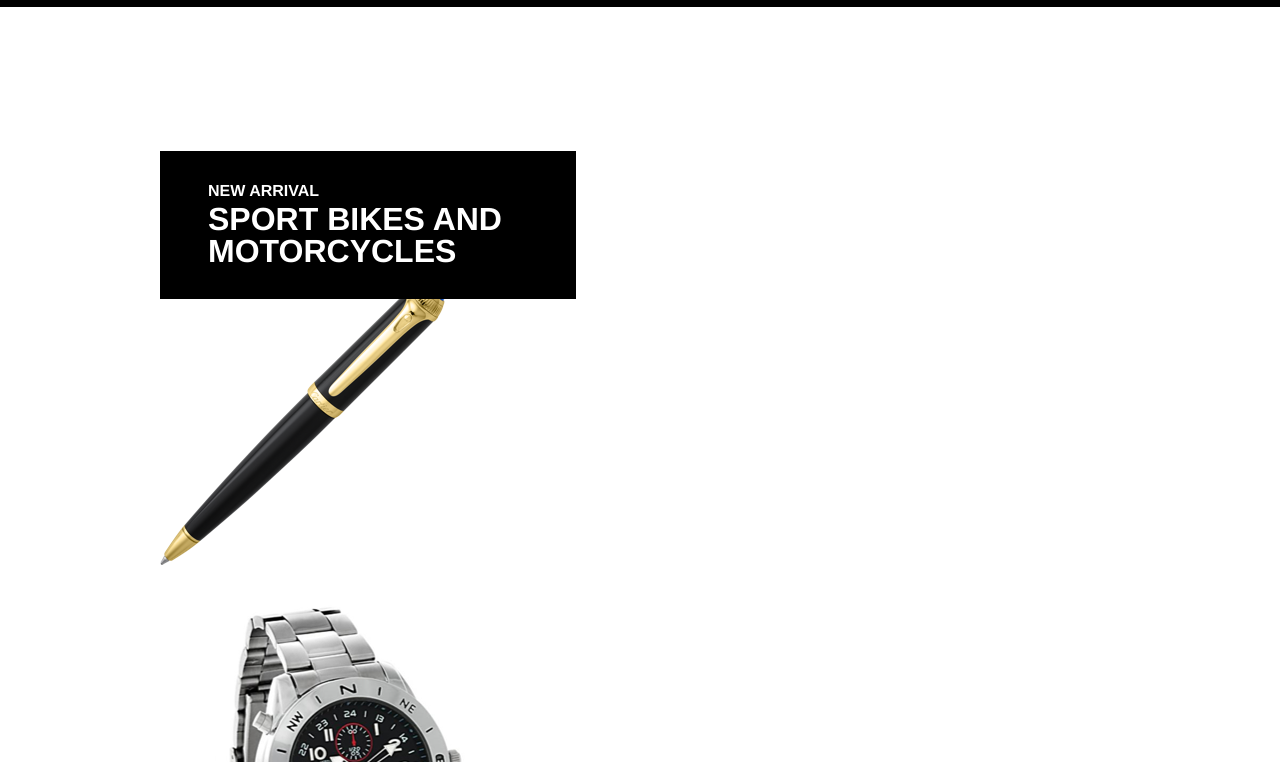
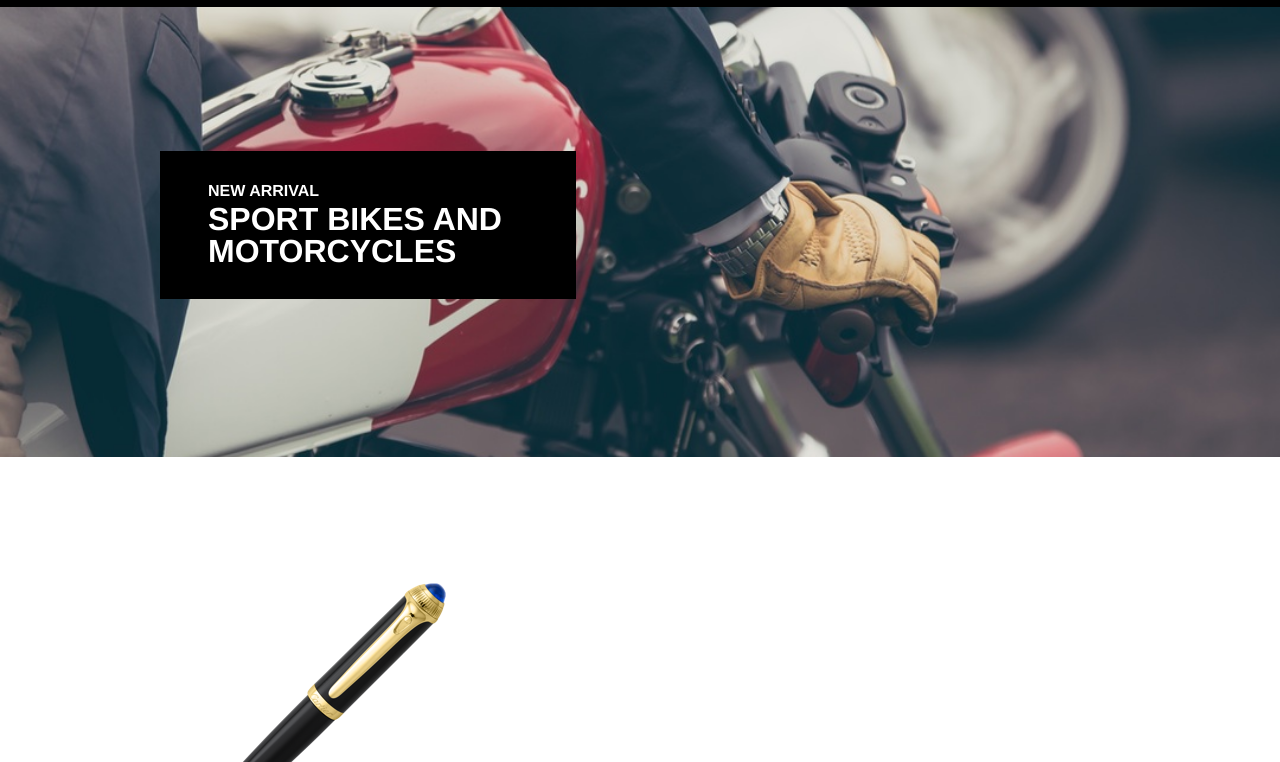
Before and after one commit to chadzinger/secret, a plain HTML site: page index.html in a window 1280 px wide. Shown: the part 38-800 px from the top of the page. Drawn offline with Linux system fonts and the light colour scheme.

Commit message:
Push HTML changes

```diff
--- a/index.html
+++ b/index.html
@@ -17,7 +17,7 @@
     </div>
 
     <!-- Main Banner -->
-    <div class="main banner">
+    <div class="main-banner">
       <div class="container">
         <div class="headline">
           <h4>NEW ARRIVAL</h4>
```
